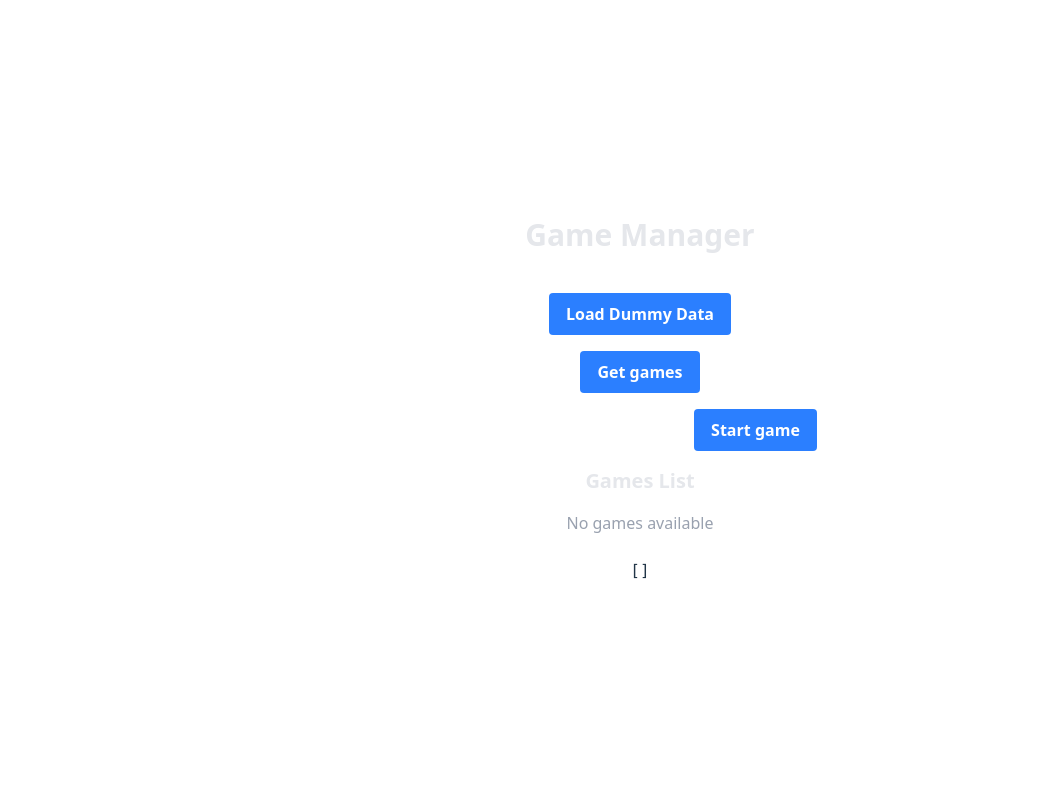
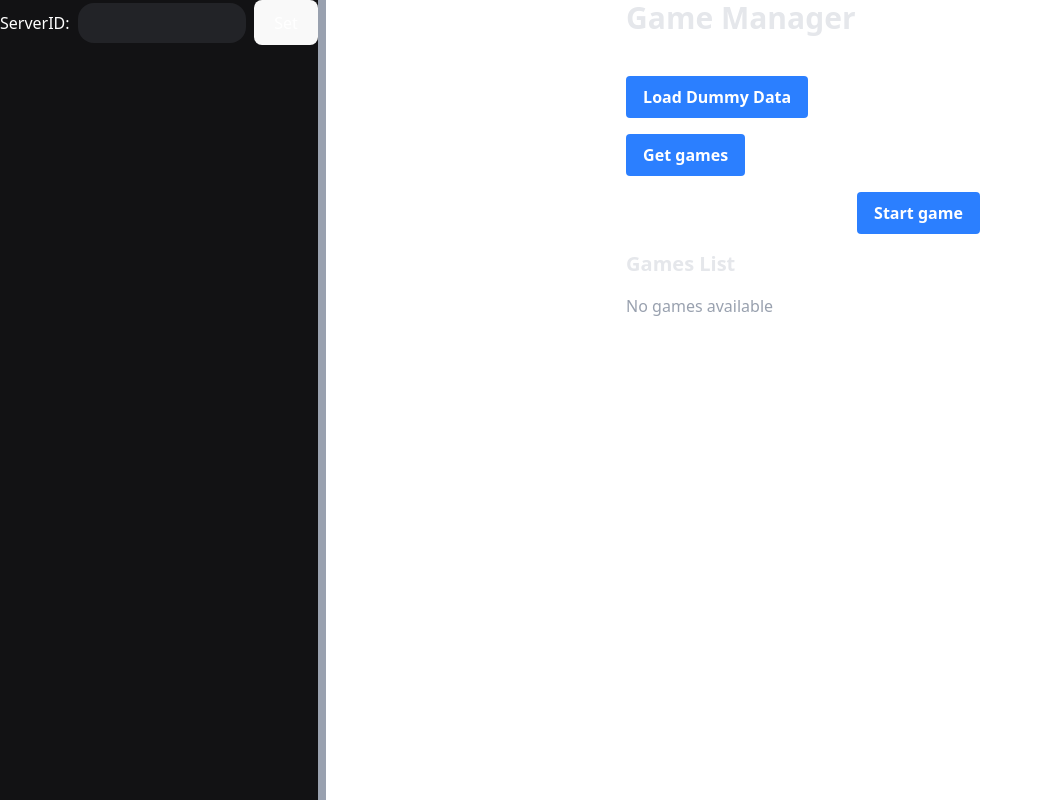
Before and after one commit to ThomasWhittington/Clocktower, a React (Vite) app in the folder Clocktower-UI/: page / in a window 1280 px wide. Shown: the whole page, without its empty margins (0-1043 px from the left). Built offline with nearby package versions, Linux system fonts and the light colour scheme; what openapi-fetch would draw is missing.

Commit message:
Added DiscordTownPanel.tsx with DiscordAdminPanel.tsx to set guildId

```diff
--- a/Clocktower-UI/src/App.css
+++ b/Clocktower-UI/src/App.css
@@ -1,8 +1,16 @@
 @import "tailwindcss";
 
+* {
+    box-sizing: border-box;
+}
+
+html, body {
+    height: 100%;
+    margin: 0;
+    padding: 0;
+}
+
 #root {
-  max-width: 1280px;
-  margin: 0 auto;
-  padding: 2rem;
-  text-align: center;
+    height: 100vh;
+    width: 100%;
 }
--- a/Clocktower-UI/src/App.tsx
+++ b/Clocktower-UI/src/App.tsx
@@ -1,10 +1,30 @@
 import './App.css'
-import { GameManager } from './components/features';
+import {
+    Panel,
+    PanelGroup,
+    PanelResizeHandle
+} from "react-resizable-panels";
+import {
+    DiscordTownPanel,
+    GameManager
+} from "./components/features";
 
 function App() {
     return (
-        <GameManager
-            className="min-h-screen w-full"/>
+        <PanelGroup
+            autoSaveId="example"
+            direction="horizontal">
+            <Panel
+                defaultSize={25}>
+                <DiscordTownPanel/>
+            </Panel>
+            <PanelResizeHandle
+                className="w-2 bg-gray-400 hover:bg-gray-600 cursor-col-resize"/>
+            <Panel
+                className="flex justify-center align-center">
+                <GameManager/>
+            </Panel>
+        </PanelGroup>
     )
 }
 
--- /dev/null
+++ b/Clocktower-UI/src/components/features/discordTownPanel/DiscordTownPanel.tsx
@@ -0,0 +1,22 @@
+import DiscordAdminPanel
+    from "./components";
+import {
+    useState
+} from "react";
+
+function DiscordTownPanel() {
+    const [guildId, setGuildId] = useState<bigint>();
+
+    return (
+        <div
+            className="bg-[#121214] h-full">
+            <DiscordAdminPanel
+                guildIdChange={(id) => setGuildId(id)}/>
+
+            {guildId &&
+                <h1>{guildId}</h1>}
+        </div>
+    );
+}
+
+export default DiscordTownPanel;
--- /dev/null
+++ b/Clocktower-UI/src/components/features/discordTownPanel/components/DiscordAdminPanel.tsx
@@ -0,0 +1,95 @@
+import {
+    useState
+} from "react";
+import {
+    discordService
+} from "../../../../services";
+import {
+    Spinner
+} from "../../../ui";
+
+function DiscordAdminPanel({guildIdChange}: {
+    guildIdChange: (value: bigint) => void
+}) {
+    const [isLoading, setIsLoading] = useState(false);
+    const [inputValue, setInputValue] = useState<bigint>(0n);
+    const [_, setGuildId] = useState<bigint>(0n);
+    const [error, setError] = useState<string>("");
+    const [buttonEnabled, setButtonEnabled] = useState<boolean>(false);
+    const [guildData, setGuildData] = useState<{
+        valid?: boolean,
+        name?: string | null,
+        message?: string | null
+    }>();
+
+    const inputChanged = async (e: any) => {
+        console.log(e.target.value)
+        setButtonEnabled(false);
+
+        setError("");
+        const numericValue = BigInt(e.target.value);
+        console.log(numericValue)
+        if (numericValue > 41943040000) {
+            console.log('set')
+            setButtonEnabled(true);
+        }
+        setInputValue(numericValue)
+    }
+
+    const checkGuildId = async (id: bigint): Promise<boolean> => {
+        setError('');
+        setIsLoading(true);
+        let valid = false;
+
+        console.log(id)
+        discordService.checkGuild(id)
+            .then((data) => setGuildData(data))
+            .catch((err) => setError(err.message))
+            .finally(() => setIsLoading(false));
+        return valid;
+    };
+
+
+    const handleSetGuildId = async () => {
+        if (await checkGuildId(inputValue)) {
+            guildIdChange(inputValue);
+            setGuildId(inputValue);
+        }
+    };
+
+
+    return (
+
+        <div
+            className="flex flex-col space-y-2">
+            <div
+                className="flex items-center space-x-2">
+                <label
+                    htmlFor="serverId"
+                    className="text-white">ServerID:</label>
+                <input
+                    id="serverId"
+                    type="number"
+                    className="bg-[#222327] w-2/3 h-10 flex-3 rounded-2xl"
+                    onChange={inputChanged}
+                />
+                <button
+                    className="bg-blue-500 text-white px-4 py-2 rounded-2xl hover:bg-blue-600"
+                    disabled={!buttonEnabled}
+                    onClick={handleSetGuildId}
+                >
+                    Set
+                </button>
+            </div>
+            {isLoading &&
+                <Spinner/>}
+            {error &&
+                <p className="text-red-500 text-sm">{error}</p>}
+            {guildData &&
+                <h2 className="text-2xl">{guildData.name}</h2>}
+        </div>
+
+    )
+}
+
+export default DiscordAdminPanel;
--- /dev/null
+++ b/Clocktower-UI/src/components/features/discordTownPanel/components/index.ts
@@ -0,0 +1,4 @@
+export {
+    default
+}
+    from './DiscordAdminPanel.tsx';
--- /dev/null
+++ b/Clocktower-UI/src/components/features/discordTownPanel/index.ts
@@ -0,0 +1,4 @@
+export {
+    default
+}
+    from './DiscordTownPanel';
--- a/Clocktower-UI/src/components/features/gameManager/GameManager.tsx
+++ b/Clocktower-UI/src/components/features/gameManager/GameManager.tsx
@@ -13,11 +13,14 @@ import GameList
 import {
     gamesService
 } from "../../../services";
+import type {
+    GameState
+} from "../../../types/game.ts";
 
 function GameManager() {
     const [isLoading, setIsLoading] = useState(false);
-    const [games, setGames] = useState([]);
-    const [game, setGame] = useState([]);
+    const [games, setGames] = useState<GameState[]>([]);
+    const [game, setGame] = useState<GameState>();
     const [gameId, setGameId] = useState('');
     const [hasError, setHasError] = useState(false);
     const [error, setError] = useState('');
--- a/Clocktower-UI/src/components/features/index.ts
+++ b/Clocktower-UI/src/components/features/index.ts
@@ -1 +1,5 @@
+export {
+    default as DiscordTownPanel
+}
+    from './discordTownPanel';
 export { default as GameManager } from './gameManager';
```
Also changed, not shown: Clocktower-UI/src/components/features/gameManager/components/GameList.tsx (+4 -8 lines).
